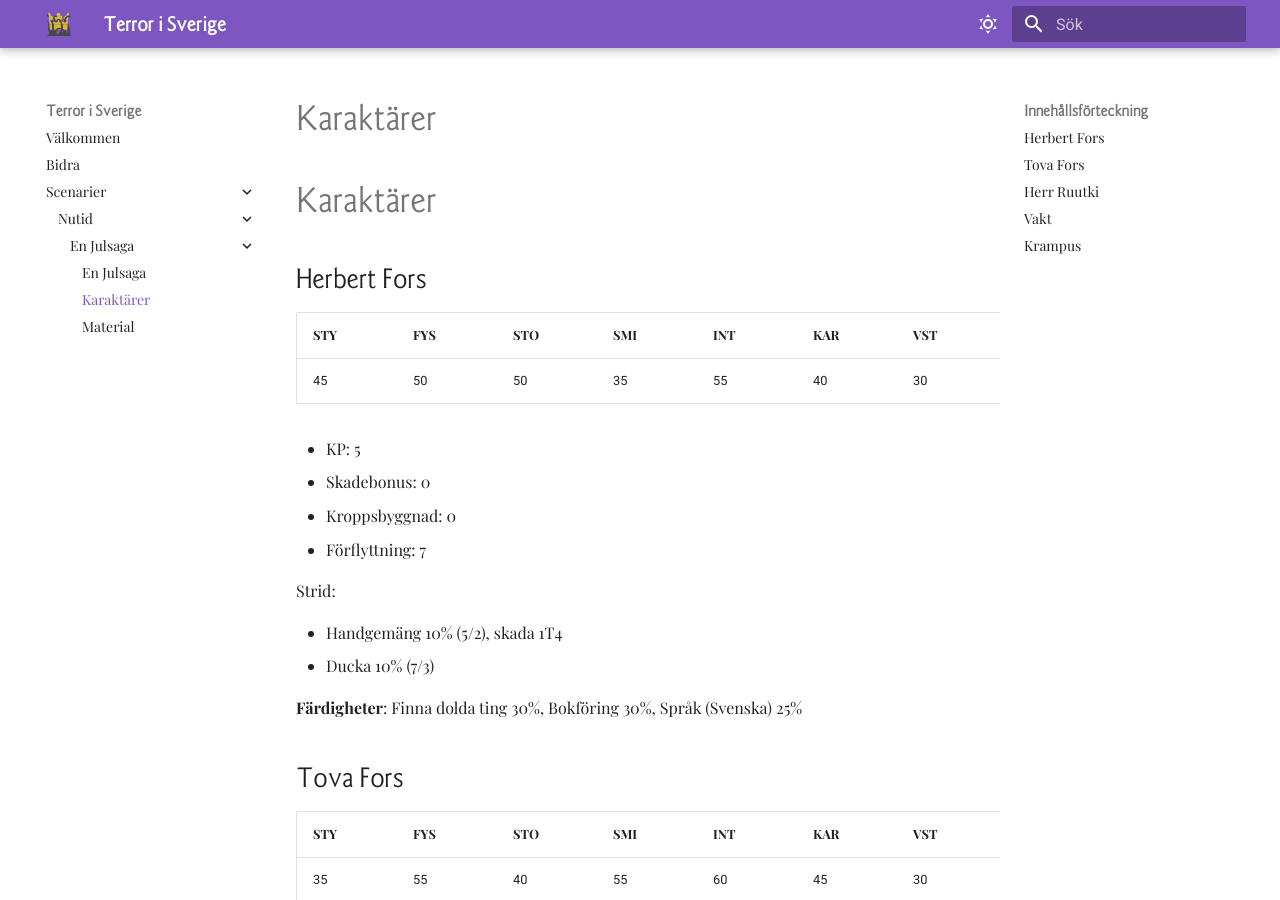
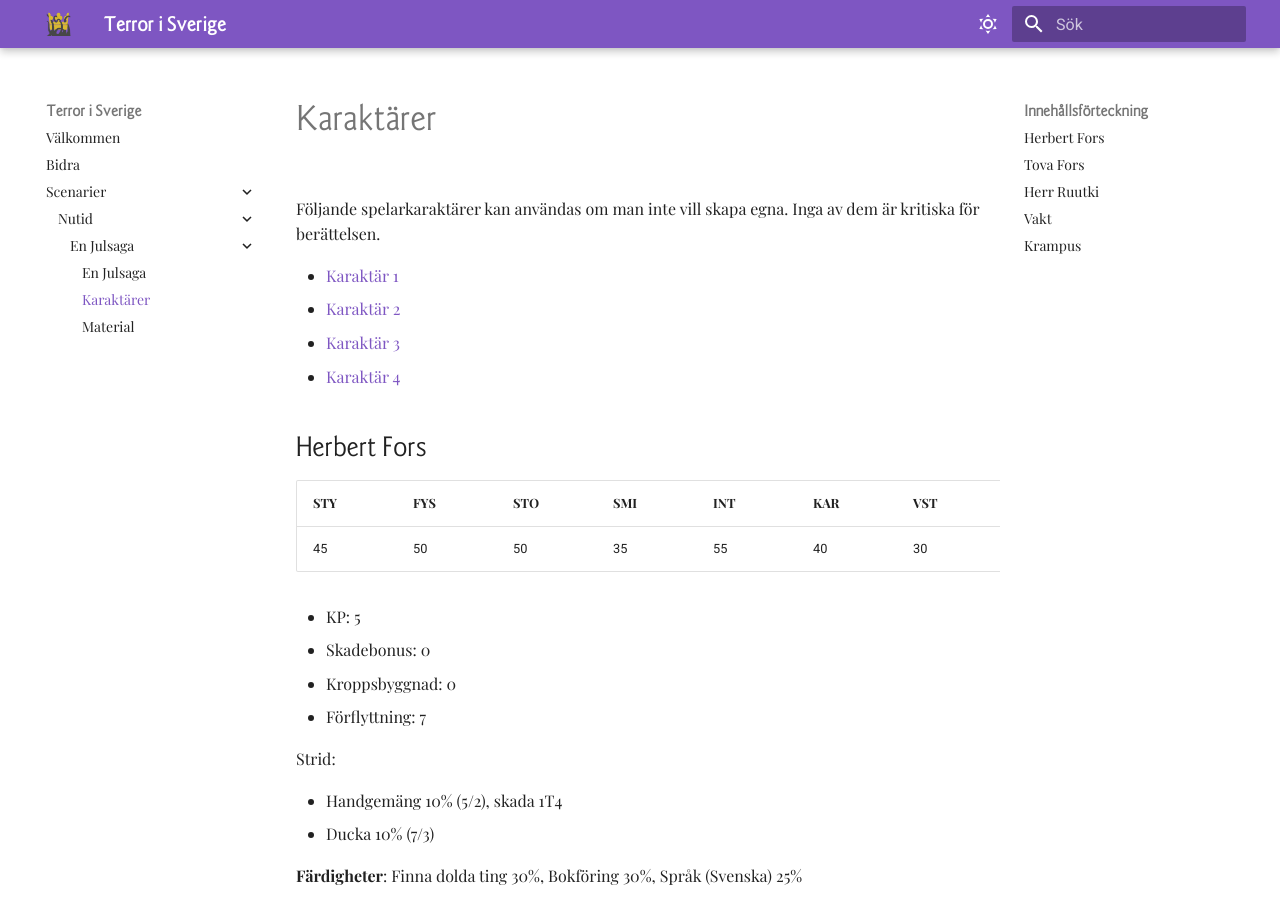
Before and after one commit to JosefUtbult/Terror-i-Sverige, an MkDocs documentation site: the page built from docs/Scenarier/Nutid/En Julsaga/Karaktärer.md, in a window 1280 px wide and 900 px high. Built offline with MkDocs 1.6.1 and Material for MkDocs 9.7.7, drawn with Linux system fonts in a browser that asks for light colours.

Commit message:
La till färdiga karaktärsblad

```diff
--- a/docs/Scenarier/Nutid/En Julsaga/Karaktärer.md
+++ b/docs/Scenarier/Nutid/En Julsaga/Karaktärer.md
@@ -1,4 +1,9 @@
-# Karaktärer
+Följande spelarkaraktärer kan användas om man inte vill skapa egna. Inga av dem är kritiska för berättelsen.
+
+- [Karaktär 1](../Karaktärsblad/Karaktär 1.pdf)
+- [Karaktär 2](../Karaktärsblad/Karaktär 2.pdf)
+- [Karaktär 3](../Karaktärsblad/Karaktär 3.pdf)
+- [Karaktär 4](../Karaktärsblad/Karaktär 4.pdf)
 
 ## Herbert Fors
 
```
Also changed, not shown: 4 other files.
